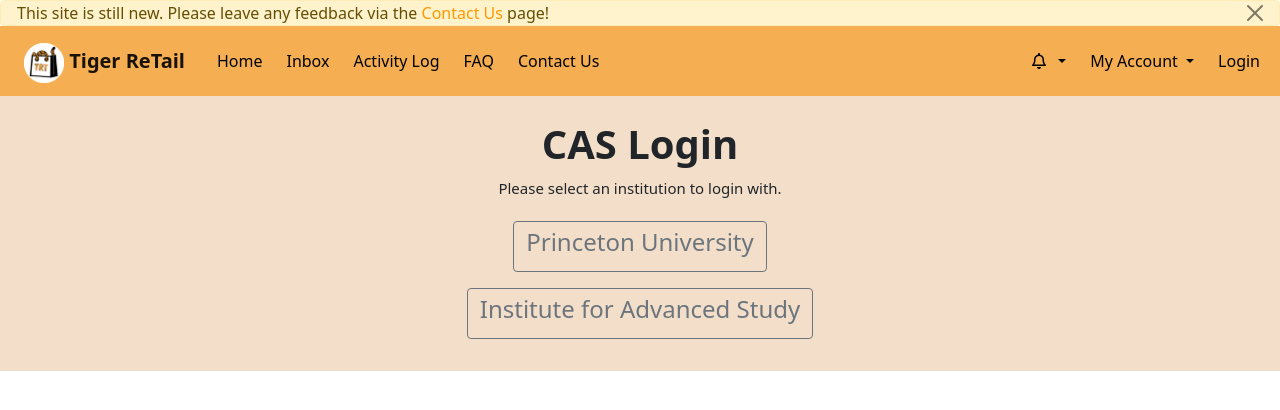
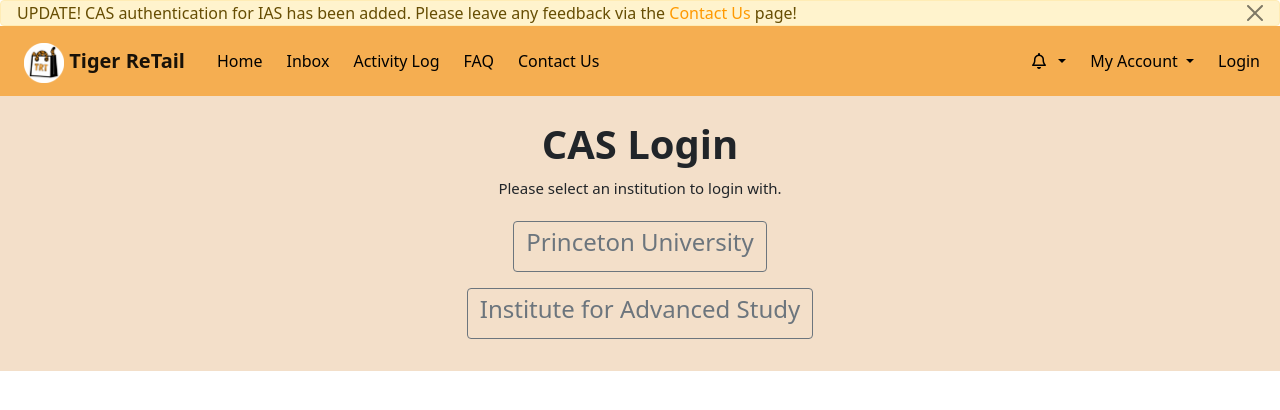
Before and after one commit to TigerAppsOrg/TigerReTail, a Django app: page /cas_selection/1/ in a window 1280 px wide. Shown: the top 410 px of the page. Run offline with Django 3.2, Linux system fonts and the light colour scheme; some libraries are stand-ins or nearby versions.

Commit message:
Update base.html

```diff
--- a/TRT-django/marketplace/templates/marketplace/base.html
+++ b/TRT-django/marketplace/templates/marketplace/base.html
@@ -30,7 +30,7 @@
 
 <body>
     <div class="alert alert-warning alert-dismissible fade show my-0 py-0" role="alert">
-        This site is still new. Please leave any feedback via the <a class="orange-link" href="{% url 'contact' %}">Contact Us</a> page!
+        UPDATE! CAS authentication for IAS has been added. Please leave any feedback via the <a class="orange-link" href="{% url 'contact' %}">Contact Us</a> page!
         <button type="button" class="btn-close py-1" data-bs-dismiss="alert" aria-label="Close"></button>
     </div>
 
```
